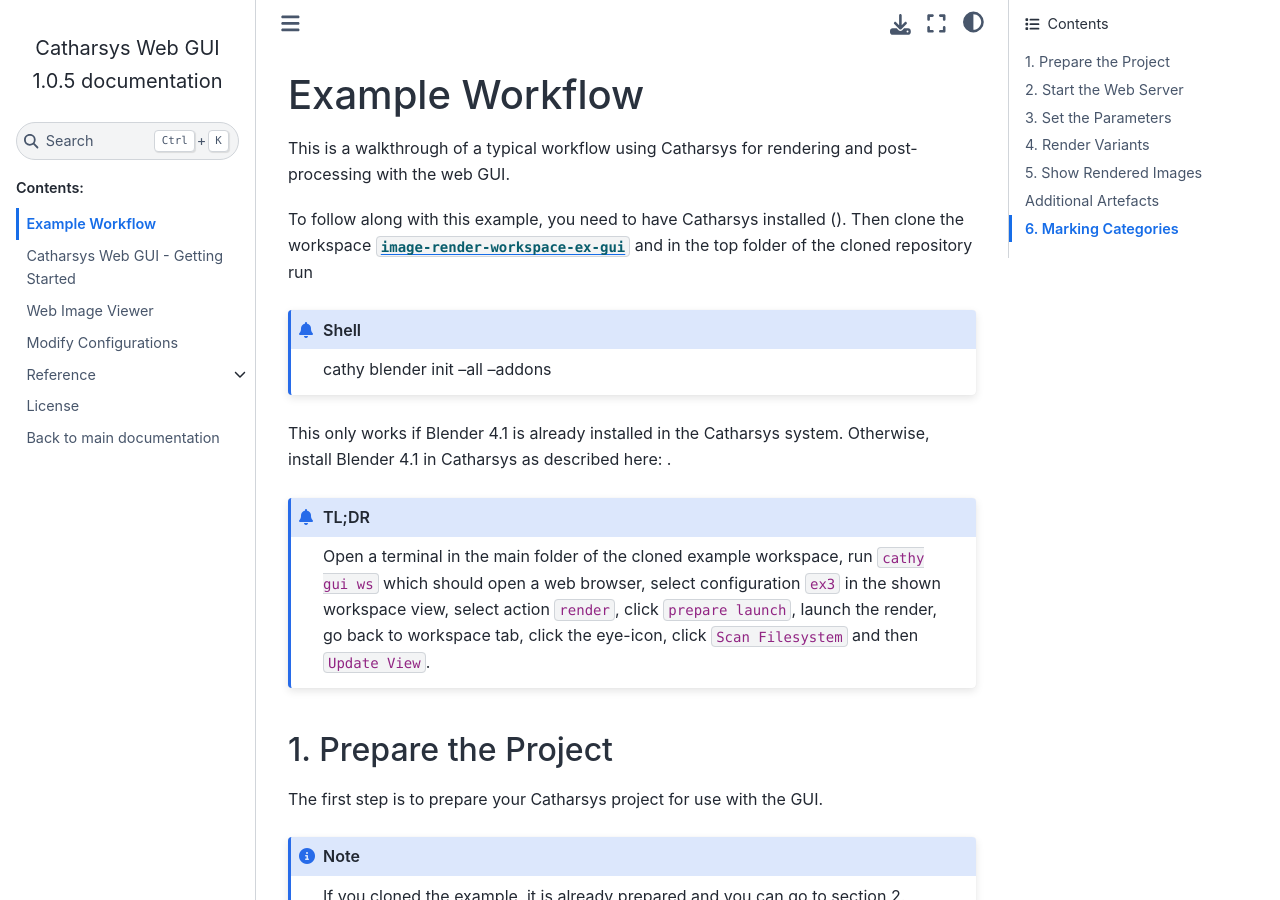
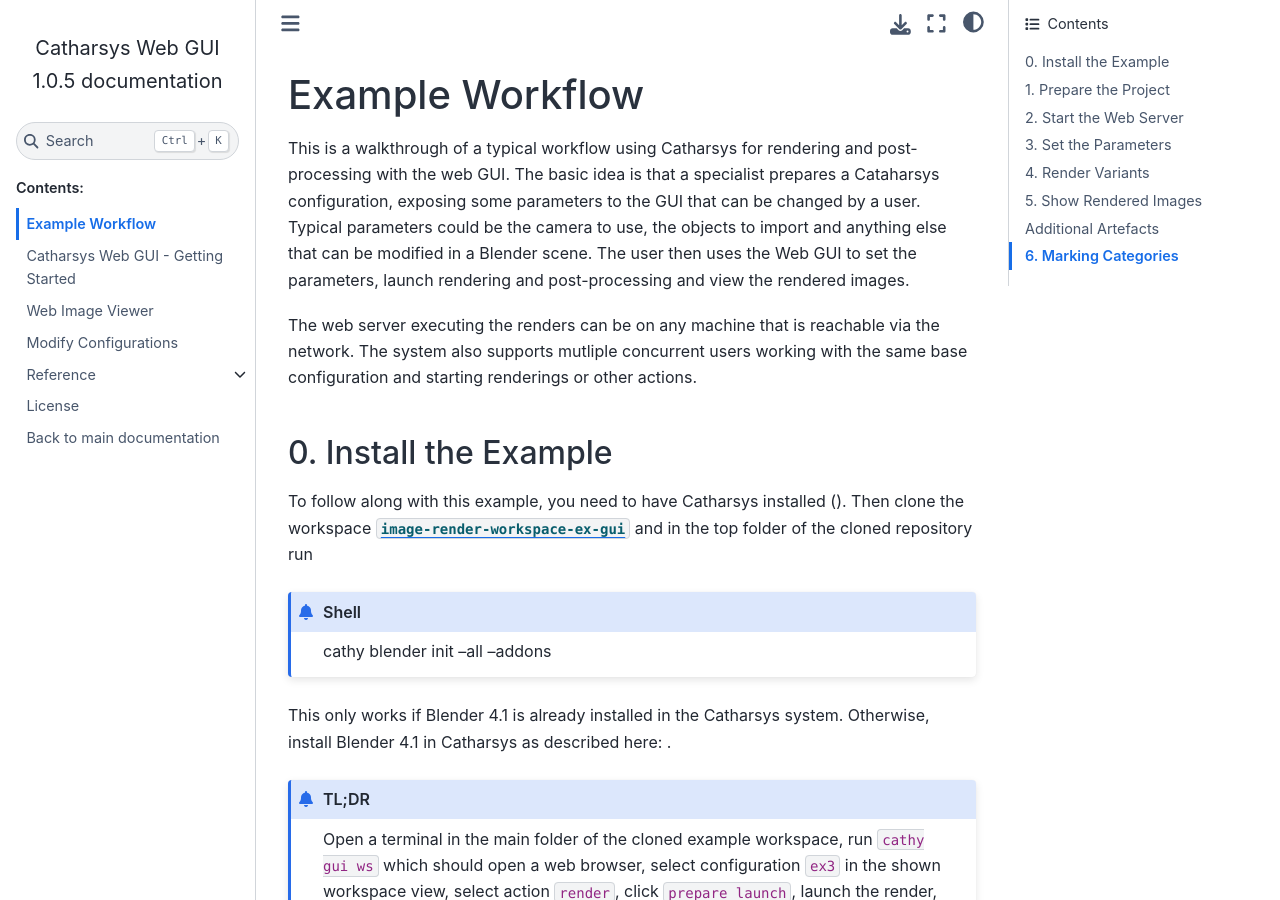
Before and after one commit to boschresearch/image-render-gui, a Sphinx documentation site: the page built from docs/source/workflow_ex1.md, in a window 1280 px wide and 900 px high. Built offline with Sphinx 7.4.7 and the Sphinx Book theme 1.1.4, drawn with Linux system fonts in a browser that asks for light colours; the version number is read from the project's files by our own code.

Commit message:
adds overview to example workflow documentation
Signed-off-by: cribeul <christian.perwass@de.bosch.com>

```diff
--- a/docs/source/workflow_ex1.md
+++ b/docs/source/workflow_ex1.md
@@ -1,6 +1,11 @@
 # Example Workflow
 
 This is a walkthrough of a typical workflow using Catharsys for rendering and post-processing with the web GUI.
+The basic idea is that a specialist prepares a Cataharsys configuration, exposing some parameters to the GUI that can be changed by a user. Typical parameters could be the camera to use, the objects to import and anything else that can be modified in a Blender scene. The user then uses the Web GUI to set the parameters, launch rendering and post-processing and view the rendered images.
+
+The web server executing the renders can be on any machine that is reachable via the network. The system also supports mutliple concurrent users working with the same base configuration and starting renderings or other actions.
+
+## 0. Install the Example
 
 To follow along with this example, you need to have Catharsys installed ({external+image-render-setup:doc}`setup`). Then clone the workspace [`image-render-workspace-ex-gui`](https://github.com/boschresearch/image-render-workspace-ex-gui) and in the top folder of the cloned repository run
 
```
